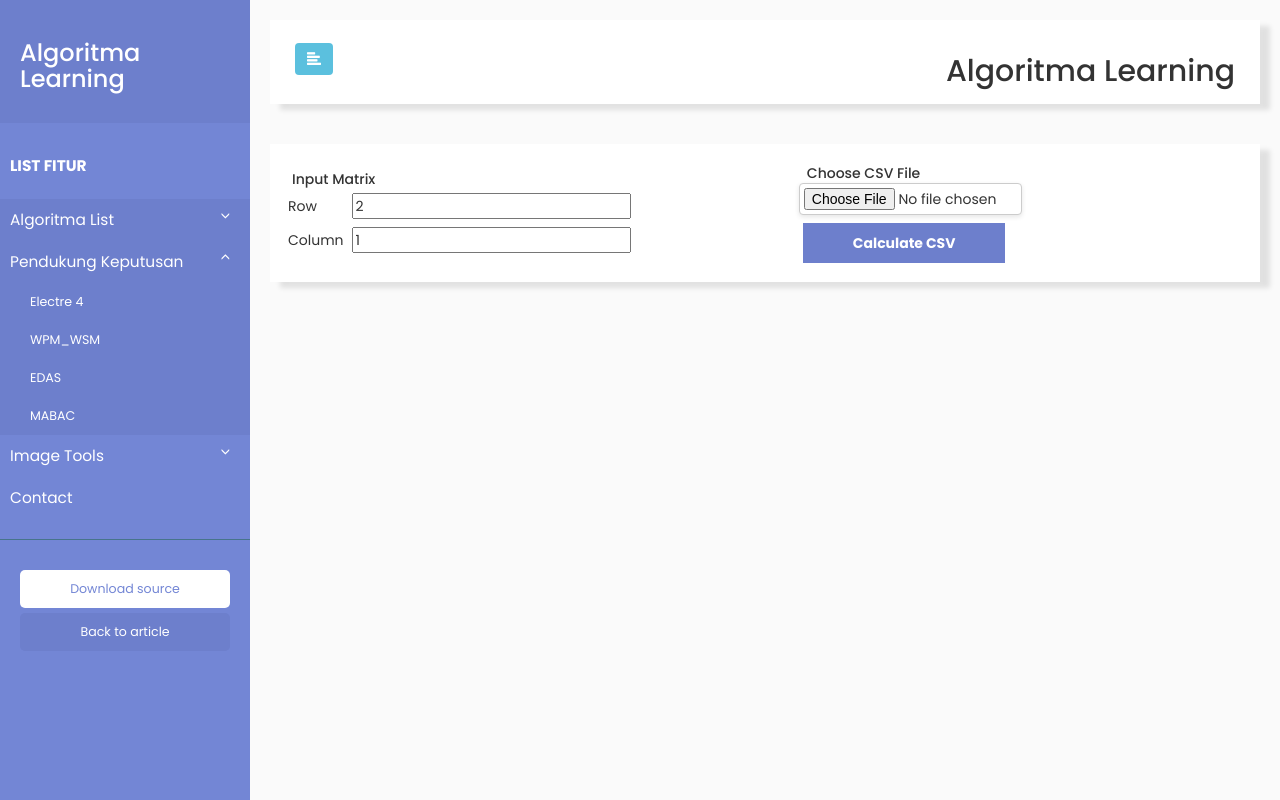
After one commit to lukasvalentino971/Algoritma-Learning, a Flask app: page /WPM_WSM in a window 1280 px wide, after a click on "Pendukung Keputusan". The commit adds this page. Run offline with Flask 3, Linux system fonts and the light colour scheme; some libraries are stand-ins or nearby versions.

Commit message:
wsm_wpm on going

```diff
--- a/main.py
+++ b/main.py
@@ -30,6 +30,10 @@ def download_image():
 def electre_four():
     return render_template("electre_four.html")
 
+@app.route('/WPM_WSM')
+def WPM_WSM():
+    return render_template("WPM_WSM.html")
+
 @app.route('/post_electre_four', methods=["POST"])
 def post_electre_four():
 
--- a/static/WSM.py
+++ b/static/WSM.py
@@ -76,5 +76,6 @@
 cost = np.array([[2, 7],
                  [1, 2],
                  [2, 4]])
+
 print (criteriaBenefitNormalisation(benefit))
 print(criteriaCostNormalisation(cost))
--- /dev/null
+++ b/templates/WPM_WSM.html
@@ -0,0 +1,34 @@
+{% extends 'index.html' %}
+
+{% block content %}
+
+<div class="electre-form">
+    <table class="top-electre-form">
+        <tr>
+            <td>
+                <div>
+                    <span class="title-electre-form">Input Matrix</span>
+                    <table>
+                        <tr>
+                            <td>Row</td>
+                            <td><input type="number" min=2 value=2 id="row" onchange="change_matrix_shape()"></td>
+                        </tr>
+                        <tr>
+                            <td>Column</td>
+                            <td><input type="number" min=1 value=1 id="column" onchange="change_matrix_shape()"></td>
+                        </tr>
+                    </table>
+                </div>
+            </td>
+            <td>
+                <div>
+                    <span class="title-electre-form">Choose CSV File</span>
+                    <input type="file" accept=".csv" id="csv-file">
+                    <button type="submit">Calculate CSV</button>
+                </div>
+            </td>
+        </tr>
+    </table>
+
+
+{% endblock %}
--- a/templates/index.html
+++ b/templates/index.html
@@ -35,6 +35,9 @@
                         <ul class="collapse list-unstyled" id="spk">
                             <li>
                                 <a href="{{ url_for('electre_four') }}">Electre 4</a>
+                            </li>
+                            <li>
+                                <a href="{{ url_for('WPM_WSM') }}">WPM_WSM</a>
                             </li>
                             <li><a href="#">EDAS</a></li>
                             <li><a href="#">MABAC</a></li>
```
